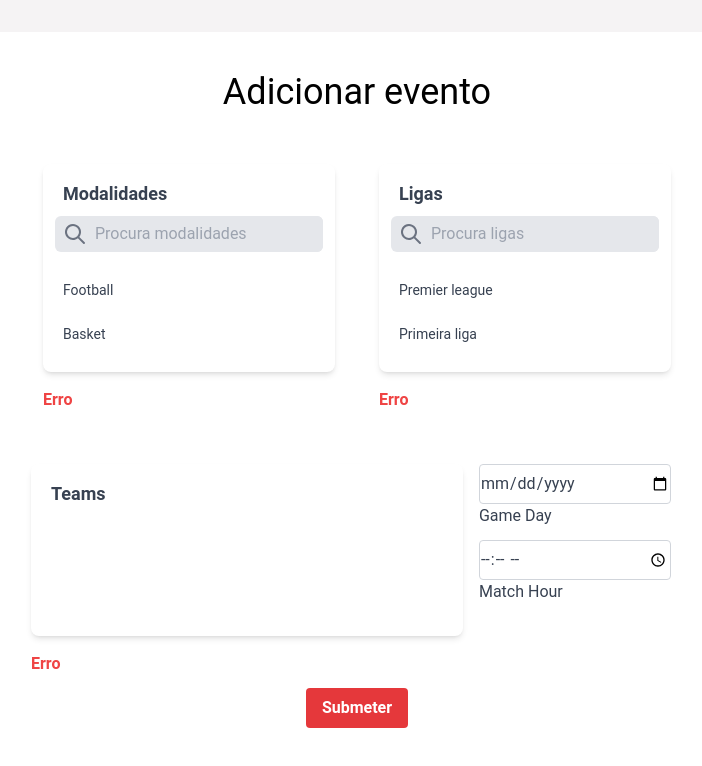
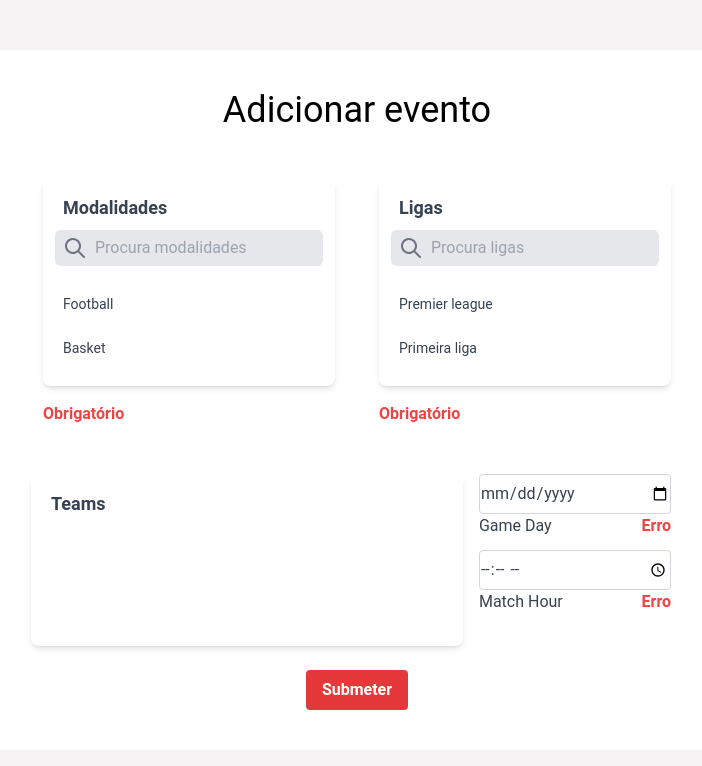
Before and after one commit to gonaloppcc/projetoRAS, a Next.js app in the folder frontend/: page /registerEvent in a window 1280 px wide. Both pictures are taken after a click on the button "Submeter". Shown: the top 766 px of the page, without its empty margins (283-985 px from the left). Built offline with nearby package versions, Linux system fonts and the light colour scheme.

Commit message:
Verifica coisas ao adicionar evento

```diff
--- a/frontend/src/components/RegisterEvent/index.tsx
+++ b/frontend/src/components/RegisterEvent/index.tsx
@@ -3,6 +3,7 @@ import React, {useEffect, useState} from 'react';
 import {SearchBox} from './searchBox';
 import {OtherTable} from './otherTable';
 import {PrimaryButton} from '@components/Button';
+import {ErrorSharp} from '@mui/icons-material';
 
 export interface RegisterEventProps {
     data: React.ReactNode;
@@ -31,8 +32,6 @@ export const RegisterEvent = ({data}: [Sport]) => {
             : data[0];
         setPossibleLeagues(thing.leagues);
         return thing.leagues;
-        //return thing[0].leagues;
-        return ['Olá', 'Adeus'];
     };
 
     const getTeams = () => {
@@ -41,21 +40,16 @@ export const RegisterEvent = ({data}: [Sport]) => {
             : data[0];
         setPossibleTeams(thing.participants);
         return thing.participants;
-        //return thing[0].leagues;
-        return ['Olá', 'Adeus'];
     };
     // Necessary to update the leagues associated to the sport
     useEffect(() => {
         if (sportSelected) {
             getLeagues();
+            setSelectedTeams([]);
             getTeams();
             setSportSelected(true);
         }
     }, [sport]);
-
-    const selectTeam = (e) => {
-        console.log(e);
-    };
 
     const today = new Date().toISOString().split('T')[0];
     const [date, setDate] = useState<string>('');
@@ -67,25 +61,81 @@ export const RegisterEvent = ({data}: [Sport]) => {
         setHour(e.target.value);
     };
 
-    interface IError {
-        name: string;
+    const [formErrors, setFormErrors] = useState({});
+    const [isSubmitting, setIsSubmitting] = useState(false);
+
+    //form submission handler
+    const handleSubmit = (e) => {
+        e.preventDefault();
+        setFormErrors(validate());
+        setIsSubmitting(true);
+    };
+
+    useEffect(() => {
+        if (Object.keys(formErrors).length === 0 && isSubmitting) {
+            submit();
         }
-    const [formErrors, setFormErrors] = useState<IError>({});
+    }, [formErrors]);
 
     // FIXME
     const submitButtonContent = <div>Submeter</div>;
 
-    const submitClicked = () => {
+    const submit = () => {
         console.log('Submit');
+        console.log(date);
+        console.log(hour);
+        console.log(sport);
+        console.log(league);
+        console.log(selectedTeams);
     };
 
     const validate = () => {
         let errors = {};
+        // FIXME em todos
+        if (!sportSelected) {
+            errors.sport = 'Obrigatório';
+        }
+        if (!leagueSelected) {
+            errors.league = 'Obrigatório';
+        }
+        const sportInfo = data.filter(
+            (sportInList) => sportInList.name === sport
+        )[0];
+
+        if (leagueSelected && !sportInfo.leagues.includes(league)) {
+            errors.league = 'Liga não disponível na modalidade';
+        }
+
+        if (sportSelected) {
+            const numSelectedTeams = selectedTeams.length;
+            if (numSelectedTeams > sportInfo.maxParticipants) {
+                errors.teams = 'Número de equipas ultrapassa máximo.';
+            }
+            if (numSelectedTeams < sportInfo.minParticipants) {
+                errors.teams = 'Número de equipas insuficiente.';
+            }
+        }
+        if (!date) {
+            errors.date = 'Obrigatório';
+        }
+        if (!hour) {
+            errors.hour = 'Obrigatório';
+        }
+
+        return errors;
     };
-
+    const changeTeams = (team, value) => {
+        value
+            ? setSelectedTeams((current) => [...current, team])
+            : setSelectedTeams((current) =>
+                  current.filter((element) => {
+                      return element !== team;
+                  })
+              );
+    };
     return (
         <div className="h-screen w-screen justify-center flex items-center bg-CULTURED">
-            <div className="bg-white  flex flex-col items-center px-10 py-10 h-auto  relative gap-3">
+            <div className="bg-white  flex flex-col items-center px-10 py-10 h-auto  relative gap-2">
                 <div className="w-fit h-10  text-4xl ">
                     {/* FIXME */}
                     Adicionar evento
@@ -99,7 +149,7 @@ export const RegisterEvent = ({data}: [Sport]) => {
                         changeCurrentSearch={setSport}
                         selected={sportSelected}
                         changeSelected={setSportSelected}
-                        maybeError={'Erro'}
+                        maybeError={formErrors.sport}
                     />
                     <SearchBox
                         content={possibleLeagues}
@@ -108,7 +158,7 @@ export const RegisterEvent = ({data}: [Sport]) => {
                         changeCurrentSearch={setLeague}
                         selected={leagueSelected}
                         changeSelected={setLeagueSelected}
-                        maybeError={'Erro'}
+                        maybeError={formErrors.league}
                     />
                 </div>
                 <div className="w-full">
@@ -116,11 +166,11 @@ export const RegisterEvent = ({data}: [Sport]) => {
                         <div className="w-2/3">
                             <OtherTable
                                 title="Teams"
-                                changeFunction={selectTeam}
+                                changeFunction={changeTeams}
                                 //content={data.map((sport) => sport.name)}
                                 content={possibleTeams}
                                 //maybeError={formErrors.sport}
-                                maybeError={'Erro'}
+                                maybeError={formErrors.teams}
                             />
                         </div>
                         <div className="w-1/3 flex flex-col px-3">
@@ -133,6 +183,7 @@ export const RegisterEvent = ({data}: [Sport]) => {
                                     id={'Calendar'}
                                     min={today}
                                 />
+                                <div className="flex flex-row justify-between">
                                     <label
                                         htmlFor="floatingInput"
                                         className="text-gray-700"
@@ -140,6 +191,12 @@ export const RegisterEvent = ({data}: [Sport]) => {
                                         {/* FIXME */}
                                         Game Day
                                     </label>
+                                    {formErrors.date && (
+                                        <div className="text-red-500 font-semibold">
+                                            Erro
+                                        </div>
+                                    )}
+                                </div>
                             </div>
                             <div className="w-full">
                                 <div className="timepicker relative form-floating mb-3 ">
@@ -149,12 +206,19 @@ export const RegisterEvent = ({data}: [Sport]) => {
                                         placeholder="Select a date"
                                         onChange={changeHour}
                                     />
+                                    <div className="flex flex-row justify-between">
                                         <label
                                             htmlFor="floatingInput"
                                             className="text-gray-700"
                                         >
                                             Match Hour
                                         </label>
+                                        {formErrors.hour && (
+                                            <div className="text-red-500 font-semibold">
+                                                Erro
+                                            </div>
+                                        )}
+                                    </div>
                                 </div>
                             </div>
                         </div>
@@ -163,7 +227,7 @@ export const RegisterEvent = ({data}: [Sport]) => {
                 <div>
                     <PrimaryButton
                         children={submitButtonContent}
-                        onClick={submitClicked}
+                        onClick={handleSubmit}
                     />
                 </div>
             </div>
```
Lines whose indentation alone changed are shown as unchanged.
